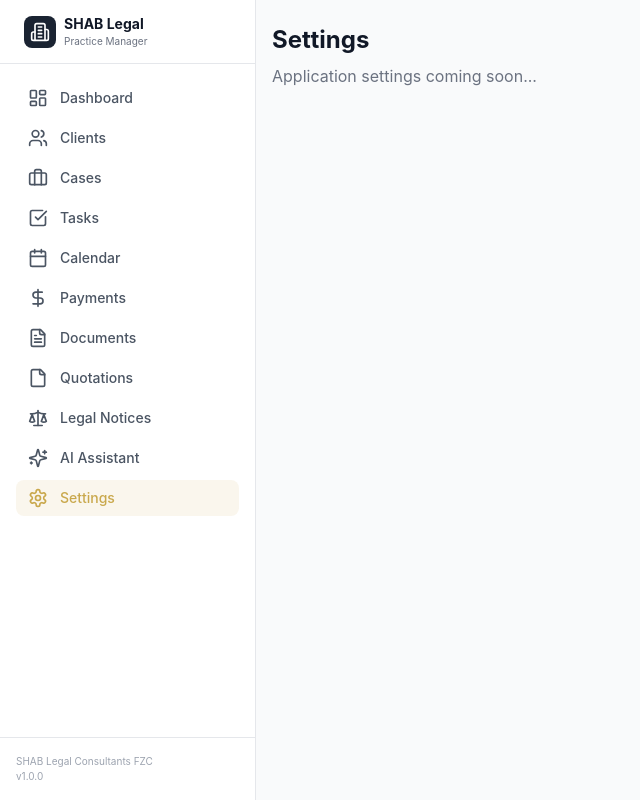
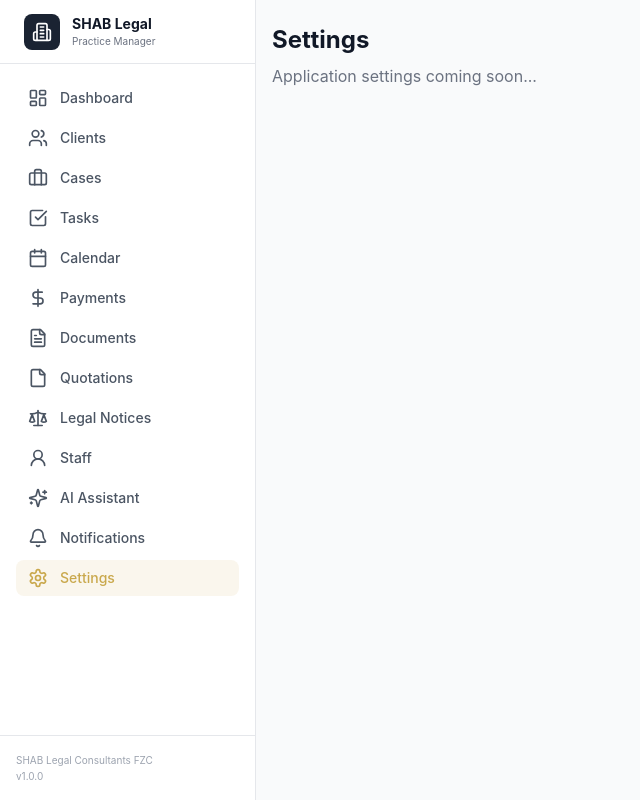
Before and after one commit to kayaniumar261-maker/SHAB-, a React (Vite) app: page /SHAB-/settings in a window 1280 px wide. Shown: the whole page, without its empty margins (0-640 px from the left). Built offline with nearby package versions, Linux system fonts and the light colour scheme.

Commit message:
Update sidebar.tsx

```diff
--- a/src/components/layout/sidebar.tsx
+++ b/src/components/layout/sidebar.tsx
@@ -1,76 +1,145 @@
+import {
+  Bell,
+  Briefcase,
+  Building2,
+  Calendar,
+  CheckSquare,
+  DollarSign,
+  File,
+  FileText,
+  LayoutDashboard,
+  Scale,
+  Settings,
+  Sparkles,
+  UserRound,
+  Users,
+} from 'lucide-react';
 import { NavLink } from 'react-router-dom';
-import {
-  LayoutDashboard,
-  Users,
-  Briefcase,
-  CheckSquare,
-  Calendar,
-  DollarSign,
-  FileText,
-  File,
-  Scale,
-  Sparkles,
-  Settings,
-  Building2
-} from 'lucide-react';
+
 import { cn } from '@/lib/utils';
 
 const menuItems = [
-  { path: '/', icon: LayoutDashboard, label: 'Dashboard' },
-  { path: '/clients', icon: Users, label: 'Clients' },
-  { path: '/cases', icon: Briefcase, label: 'Cases' },
-  { path: '/tasks', icon: CheckSquare, label: 'Tasks' },
-  { path: '/calendar', icon: Calendar, label: 'Calendar' },
-  { path: '/payments', icon: DollarSign, label: 'Payments' },
-  { path: '/documents', icon: FileText, label: 'Documents' },
-  { path: '/quotations', icon: File, label: 'Quotations' },
-  { path: '/legal-notices', icon: Scale, label: 'Legal Notices' },
-  { path: '/ai-assistant', icon: Sparkles, label: 'AI Assistant' },
-  { path: '/settings', icon: Settings, label: 'Settings' },
+  {
+    path: '/',
+    icon: LayoutDashboard,
+    label: 'Dashboard',
+  },
+  {
+    path: '/clients',
+    icon: Users,
+    label: 'Clients',
+  },
+  {
+    path: '/cases',
+    icon: Briefcase,
+    label: 'Cases',
+  },
+  {
+    path: '/tasks',
+    icon: CheckSquare,
+    label: 'Tasks',
+  },
+  {
+    path: '/calendar',
+    icon: Calendar,
+    label: 'Calendar',
+  },
+  {
+    path: '/payments',
+    icon: DollarSign,
+    label: 'Payments',
+  },
+  {
+    path: '/documents',
+    icon: FileText,
+    label: 'Documents',
+  },
+  {
+    path: '/quotations',
+    icon: File,
+    label: 'Quotations',
+  },
+  {
+    path: '/legal-notices',
+    icon: Scale,
+    label: 'Legal Notices',
+  },
+  {
+    path: '/staff',
+    icon: UserRound,
+    label: 'Staff',
+  },
+  {
+    path: '/ai-assistant',
+    icon: Sparkles,
+    label: 'AI Assistant',
+  },
+  {
+    path: '/notifications',
+    icon: Bell,
+    label: 'Notifications',
+  },
+  {
+    path: '/settings',
+    icon: Settings,
+    label: 'Settings',
+  },
 ];
 
 export function Sidebar() {
   return (
-    <div className="hidden lg:flex lg:flex-col lg:w-64 lg:fixed lg:inset-y-0 lg:border-r lg:border-gray-200 lg:bg-white">
-      <div className="flex items-center gap-2 px-6 h-16 border-b border-gray-200">
-        <div className="w-8 h-8 bg-[#1a2332] rounded-lg flex items-center justify-center">
-          <Building2 className="w-5 h-5 text-white" />
+    <aside className="fixed inset-y-0 hidden w-64 flex-col border-r border-gray-200 bg-white lg:flex">
+      <div className="flex h-16 items-center gap-3 border-b border-gray-200 px-6">
+        <div className="flex h-9 w-9 items-center justify-center rounded-lg bg-[#1a2332]">
+          <Building2 className="h-5 w-5 text-white" />
         </div>
+
         <div>
-          <h1 className="text-sm font-bold text-gray-900">SHAB Legal</h1>
-          <p className="text-[10px] text-gray-500">Practice Manager</p>
+          <h1 className="text-sm font-bold text-gray-900">
+            SHAB Legal
+          </h1>
+
+          <p className="text-[10px] text-gray-500">
+            Practice Manager
+          </p>
         </div>
       </div>
 
       <nav className="flex-1 overflow-y-auto px-4 py-4">
         <div className="space-y-1">
-          {menuItems.map((item) => (
+          {menuItems.map((item) => {
+            const Icon = item.icon;
+
+            return (
               <NavLink
                 key={item.path}
                 to={item.path}
+                end={item.path === '/'}
                 className={({ isActive }) =>
                   cn(
-                  "flex items-center gap-3 px-3 py-2 rounded-lg text-sm font-medium transition-colors",
+                    'flex items-center gap-3 rounded-lg px-3 py-2 text-sm font-medium transition-colors',
                     isActive
-                    ? "bg-[#c9a84c]/10 text-[#c9a84c]"
-                    : "text-gray-600 hover:bg-gray-100 hover:text-gray-900"
+                      ? 'bg-[#c9a84c]/10 text-[#c9a84c]'
+                      : 'text-gray-600 hover:bg-gray-100 hover:text-gray-900',
                   )
                 }
               >
-              <item.icon className="w-5 h-5" />
-              {item.label}
+                <Icon className="h-5 w-5 shrink-0" />
+
+                <span>{item.label}</span>
               </NavLink>
-          ))}
+            );
+          })}
         </div>
       </nav>
 
-      <div className="p-4 border-t border-gray-200">
-        <div className="text-[10px] text-gray-400">
+      <div className="border-t border-gray-200 p-4">
+        <div className="text-[10px] leading-4 text-gray-400">
           SHAB Legal Consultants FZC
           <br />
           v1.0.0
         </div>
       </div>
-    </div>
+    </aside>
   );
 }
```
Lines whose indentation alone changed are shown as unchanged.
